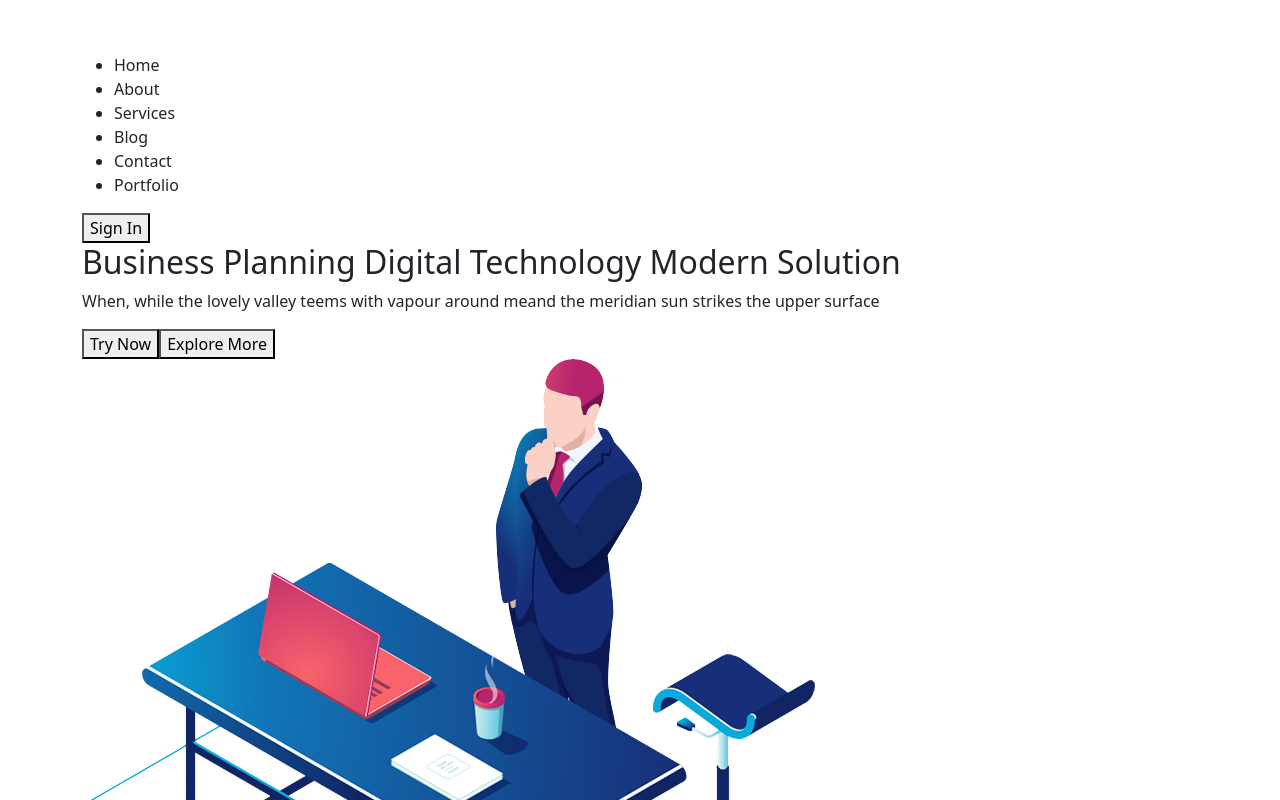
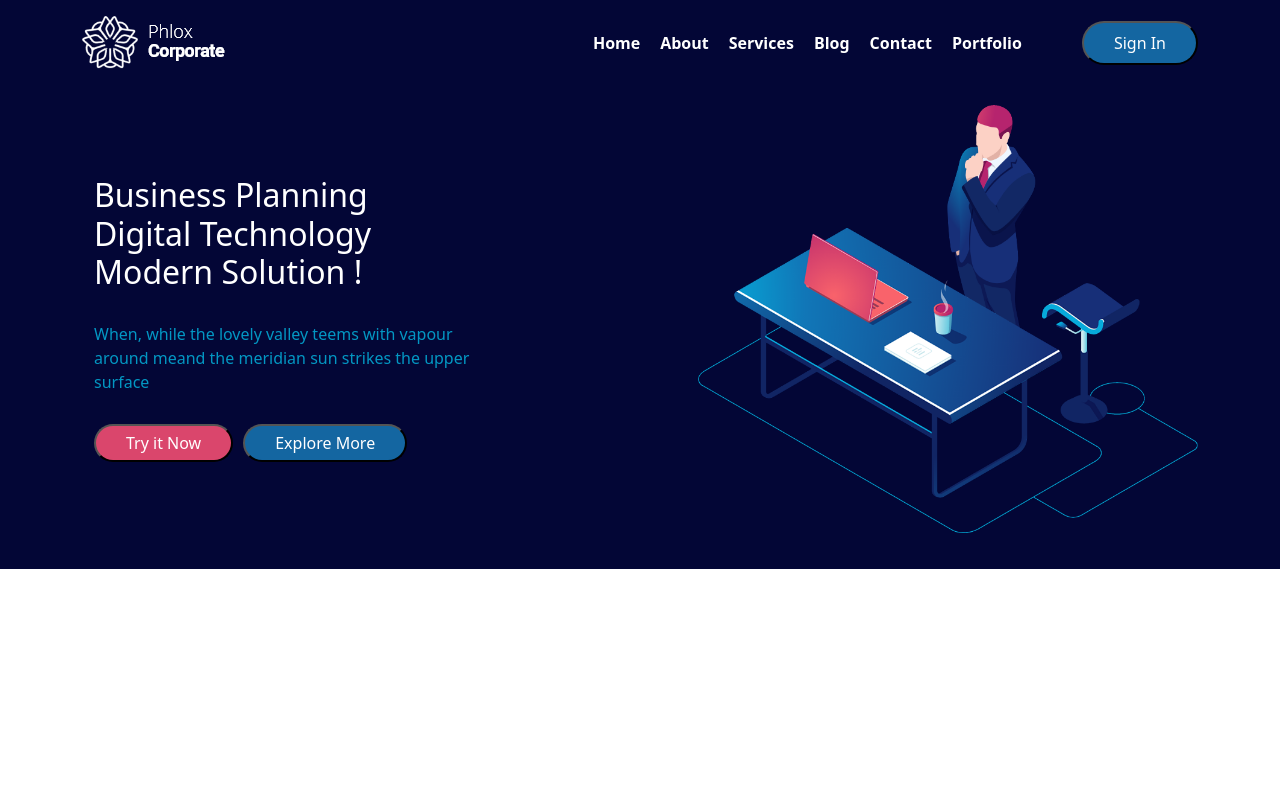
Before and after one commit to MattiaLongo03/proj-html-vuejs, a Vue app: page / in a window 1280 px wide. Shown: the top 800 px of the page. Built offline with nearby package versions, Linux system fonts and the light colour scheme.

Commit message:
header completato

```diff
--- a/src/App.vue
+++ b/src/App.vue
@@ -1,19 +1,19 @@
 <template>
   <div>
     <HeaderPage />
-    <MainPage />
+    <!-- <MainPage /> -->
   </div>
 </template>
 
 <script>
 import HeaderPage from '@/components/HeaderPage.vue';
-import MainPage from '@/components/MainPage.vue';
+// import MainPage from '@/components/MainPage.vue';
 
 export default {
   name: 'App',
   components: {
     HeaderPage,
-    MainPage,
+    // MainPage,
   },
 };
 </script>
--- a/src/components/HeaderPage.vue
+++ b/src/components/HeaderPage.vue
@@ -1,7 +1,8 @@
 <!-- eslint-disable max-len -->
 <template>
+  <div>
+    <div class="container pt-3">
       <header>
-    <div class="container">
         <img
           src="../assets/images/white-logo-2.png"
           alt=""
@@ -15,24 +16,35 @@
             <li>Contact</li>
             <li>Portfolio</li>
           </ul>
-        <button>Sign In</button>
+          <button id="blue">
+            Sign In
+          </button>
         </nav>
+      </header>
     </div>
-    <div>
-      <div class="container">
-        <h2>Business Planning Digital Technology Modern Solution</h2>
-        <p>When, while the lovely valley teems with vapour around meand the meridian sun strikes the upper surface</p>
-        <button>Try Now</button>
-        <button>Explore More</button>
+    <div class="container business">
+      <div class="container business-testo">
+        <h2>Business Planning Digital Technology Modern Solution !</h2>
+        <p id="sub">
+          When, while the lovely valley teems with vapour around meand the meridian sun strikes the upper surface
+        </p>
+        <button
+          id="red"
+          style="margin-right:10px"
+        >
+          Try it Now
+        </button>
+        <button id="blue">
+          Explore More
+        </button>
       </div>
-      <div class="container">
       <img
+        id="desk"
         src="../assets/images/header.png"
         alt=""
       >
     </div>
   </div>
-  </header>
 </template>
 
 <script>
@@ -42,4 +54,66 @@ export default {
 </script>
 
 <style lang="scss" scoped>
+*{
+  color: white;
+  background-color: #030636;
+}
+
+#blue{
+  padding: 5px 30px;
+  background-color: #1466A1;
+  border-radius: 25px;
+}
+
+#red{
+  padding: 5px 30px;
+  background-color: #DA466C;
+  border-radius: 25px;
+}
+
+header{
+  display: flex;
+  align-items: center;
+  justify-content: space-between;
+
+  nav{
+    display: flex;
+  }
+  ul{
+    margin: 0 50px;
+    display: flex;
+    list-style: none;
+  }
+
+  li{
+    font-weight: bold;
+    padding: 10px;
+    display: flex;
+    cursor: pointer;
+  }
+
+  li:hover{
+    color: #DA466C;
+  }
+}
+
+.business{
+  display: flex;
+  align-items: center;
+  height: 500px;
+
+  .business-testo{
+    margin-left: 0;
+    width: 350px;
+    #sub{
+      margin: 30px 0 ;
+      width: 400px;
+      color: #03A7D3E6;
+    }
+  }
+
+  #desk{
+    width: 500px;
+  }
+}
 </style>
```
Lines whose indentation alone changed are shown as unchanged.
